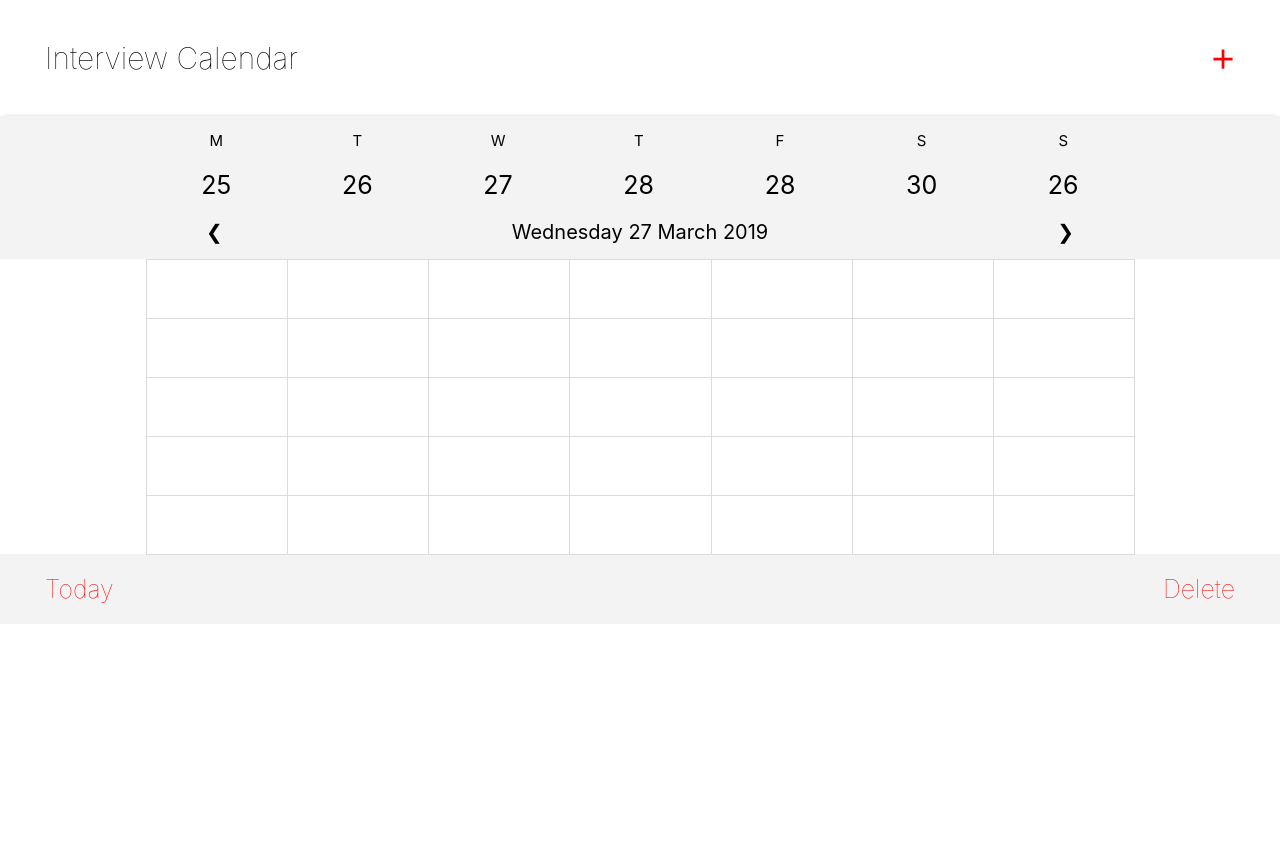
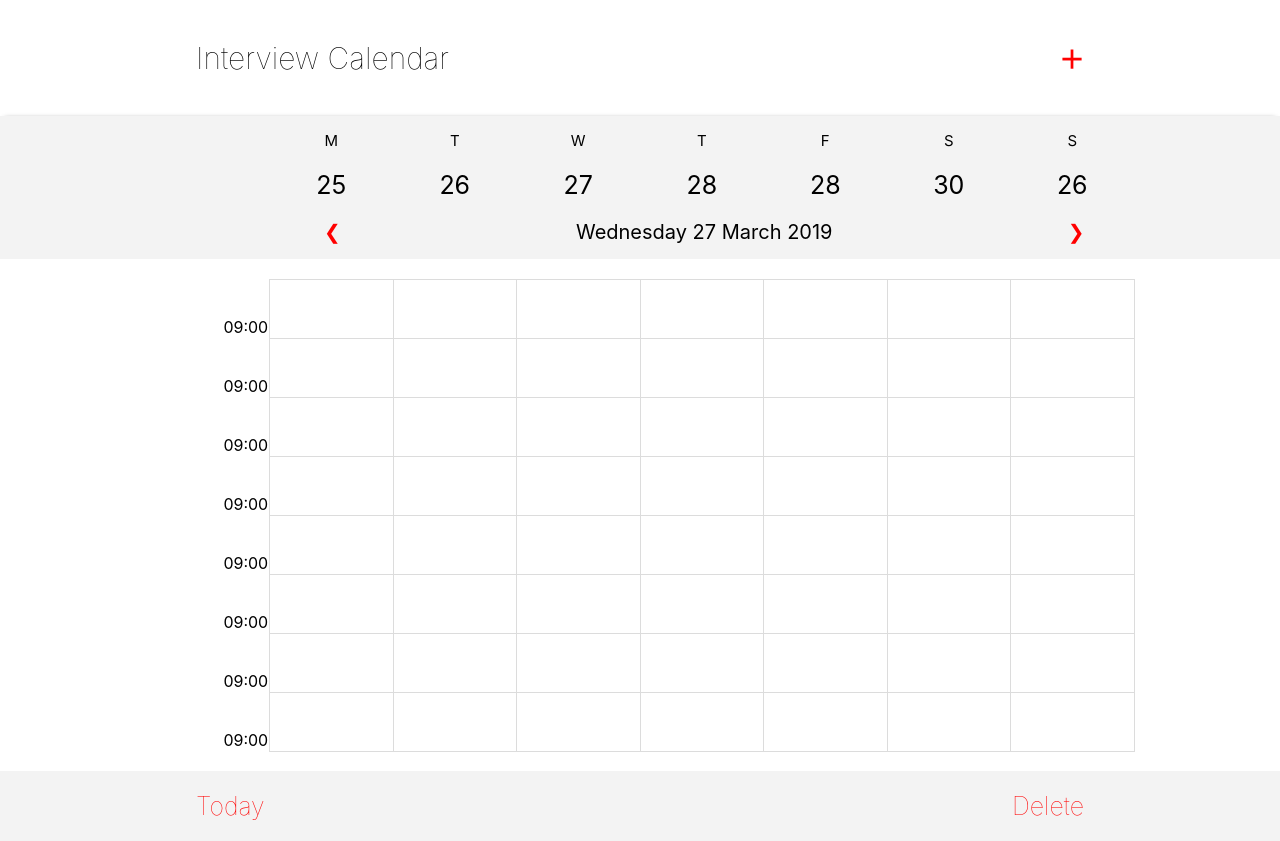
Before and after one commit to Konstantin6487/Uchi.ru-test, a React (Create React App) app: page / in a window 1280 px wide. Before the commit the page ends 800 px from the top, so only its background shows below. Built offline with nearby package versions, Linux system fonts and the light colour scheme; the HTML template or start-up script is replaced by a standard one.

Commit message:
fix layout, add hours column

```diff
--- a/src/Carousel.js
+++ b/src/Carousel.js
@@ -37,6 +37,7 @@ const FlexData = styled.div`
   display: flex;
   flex-direction: column;
   align-items: center;
+  width: 15%;
 `;
 
 const DateCarousel = styled.div`
@@ -44,13 +45,14 @@ const DateCarousel = styled.div`
   justify-content: space-between;
   font-size: 20px;
   align-items: center;
-  padding-left: 50px;
-  padding-right: 50px;
+  padding-left: 17%;
+  padding-right: 4%;
 `;
 
 const Arrow = styled.span`
   cursor: pointer;
   user-select: none;
+  color: red;
   &:hover {
     color: #9555af;
   };
@@ -71,6 +73,7 @@ const CarouselDays = ({ className }) => (
   <div className={className}>
     <Wrapper>
       <WeekDaysWrapper>
+        <FlexData />
         <FlexData>
           <WeekDayLetter>m</WeekDayLetter>
           <WeekDayDigit>25</WeekDayDigit>
--- a/src/Footer.js
+++ b/src/Footer.js
@@ -18,24 +18,38 @@ const Button = styled.span`
 `;
 
 const Footer = ({ className }) => (
-  <footer className={className}>
-    <Button>Today</Button>
-    <Button>Delete</Button>
-  </footer>
+  <div className={className}>
+    <Wrapper>
+      <Foo>
+        <Button>Today</Button>
+        <Button>Delete</Button>
+      </Foo>
+    </Wrapper>
+  </div>
 );
 
 Footer.propTypes = {
   className: string.isRequired,
 };
 
-const StyledFooter = styled(Footer)`
+const Wrapper = styled.div`
+  max-width: 988px;
+  margin: 0 auto;
+`;
+
+const Foo = styled.footer`
   display: flex;
   flex-basis: 100%;
   justify-content: space-between;
   align-items: center;
   font-size: 25px;
   font-weight: lighter;
-  padding: 20px 45px 20px 45px;
+  padding-left: 50px;
+  padding-right: 50px;
+`;
+
+const StyledFooter = styled(Footer)`
+  padding: 20px 0 20px 0;
   background: #f3f3f3;
 `;
 
--- a/src/Header.js
+++ b/src/Header.js
@@ -23,6 +23,11 @@ const Title = styled.h1`
   font-weight: lighter;
 `;
 
+const Wrapper = styled.div`
+  max-width: 988px;
+  margin: 0 auto;
+`;
+
 const Header = ({ className }) => (
   <header className={className}>
     <Title>Interview Calendar</Title>
@@ -41,7 +46,7 @@ const StyledHeader = styled(Header)`
   align-items: center;
   font-size: 30px;
   font-weight: lighter;
-  padding: 20px 45px 20px 45px;
+  padding: 20px 50px 20px 50px;
 `;
 
-export default StyledHeader;
+export default () => <Wrapper><StyledHeader /></Wrapper>;
--- a/src/Schedule.js
+++ b/src/Schedule.js
@@ -21,6 +21,12 @@ const CellInner = styled.div`
   };
 `;
 
+const CellEmpty = styled(Cell)`
+  border: none;
+  align-items: flex-end;
+  justify-content: right;
+`;
+
 const Row = styled.div`
   display: flex;
   flex-basis: 100%;
@@ -36,6 +42,7 @@ const Schedule = ({ className }) => (
   <section className={className}>
     <Wrapper>
       <Row>
+        <CellEmpty>09:00</CellEmpty>
         <Cell><CellInner /></Cell>
         <Cell><CellInner /></Cell>
         <Cell><CellInner /></Cell>
@@ -45,6 +52,7 @@ const Schedule = ({ className }) => (
         <Cell><CellInner /></Cell>
       </Row>
       <Row>
+        <CellEmpty>09:00</CellEmpty>
         <Cell><CellInner /></Cell>
         <Cell><CellInner /></Cell>
         <Cell><CellInner /></Cell>
@@ -54,6 +62,7 @@ const Schedule = ({ className }) => (
         <Cell><CellInner /></Cell>
       </Row>
       <Row>
+        <CellEmpty>09:00</CellEmpty>
         <Cell><CellInner /></Cell>
         <Cell><CellInner /></Cell>
         <Cell><CellInner /></Cell>
@@ -63,6 +72,7 @@ const Schedule = ({ className }) => (
         <Cell><CellInner /></Cell>
       </Row>
       <Row>
+        <CellEmpty>09:00</CellEmpty>
         <Cell><CellInner /></Cell>
         <Cell><CellInner /></Cell>
         <Cell><CellInner /></Cell>
@@ -72,6 +82,37 @@ const Schedule = ({ className }) => (
         <Cell><CellInner /></Cell>
       </Row>
       <Row>
+        <CellEmpty>09:00</CellEmpty>
+        <Cell><CellInner /></Cell>
+        <Cell><CellInner /></Cell>
+        <Cell><CellInner /></Cell>
+        <Cell><CellInner /></Cell>
+        <Cell><CellInner /></Cell>
+        <Cell><CellInner /></Cell>
+        <Cell><CellInner /></Cell>
+      </Row>
+      <Row>
+        <CellEmpty>09:00</CellEmpty>
+        <Cell><CellInner /></Cell>
+        <Cell><CellInner /></Cell>
+        <Cell><CellInner /></Cell>
+        <Cell><CellInner /></Cell>
+        <Cell><CellInner /></Cell>
+        <Cell><CellInner /></Cell>
+        <Cell><CellInner /></Cell>
+      </Row>
+      <Row>
+        <CellEmpty>09:00</CellEmpty>
+        <Cell><CellInner /></Cell>
+        <Cell><CellInner /></Cell>
+        <Cell><CellInner /></Cell>
+        <Cell><CellInner /></Cell>
+        <Cell><CellInner /></Cell>
+        <Cell><CellInner /></Cell>
+        <Cell><CellInner /></Cell>
+      </Row>
+      <Row>
+        <CellEmpty>09:00</CellEmpty>
         <Cell><CellInner /></Cell>
         <Cell><CellInner /></Cell>
         <Cell><CellInner /></Cell>
@@ -89,6 +130,8 @@ Schedule.propTypes = {
 };
 
 const StyledSchedule = styled(Schedule)`
+  margin-top: 20px;
+  margin-bottom: 20px;
 `;
 
 export default StyledSchedule;
```
